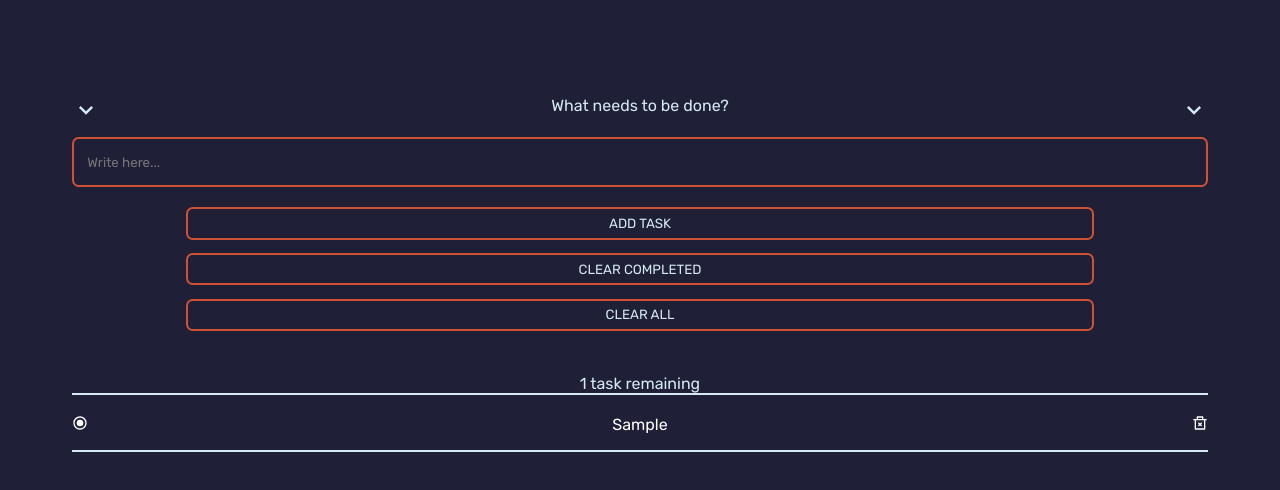
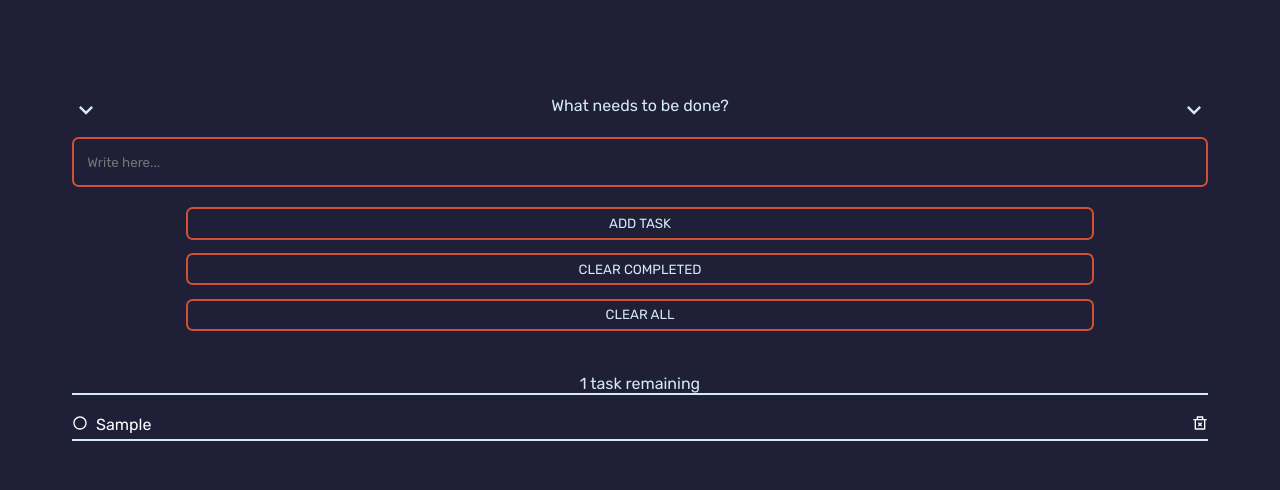
Before and after one commit to wmaKRET/better-todolist, a React (Create React App) app: page / in a window 1280 px wide. Both pictures are taken after typing "Sample" into the empty fields and a click on the button "ADD TASK". Shown: the top 490 px of the page. Built offline with nearby package versions, Linux system fonts and the light colour scheme.

Commit message:
Add functionality where you can toggle if task is completed or not

```diff
--- a/src/components/tasks-list/TasksList.js
+++ b/src/components/tasks-list/TasksList.js
@@ -16,10 +16,23 @@ const List = () => {
         setTasks(prevTasks => [...prevTasks, createTask(inputValue)])
     }
 
+    const toggleCompleted = (taskID) => {
+        setTasks(prevTasks => prevTasks.map(task => {
+            return task.id === taskID
+                ? {...task, isCompleted: !task.isCompleted}
+                : task
+        }))
+    }
+
     return (
         <div className="task-list">
-            <TasksListMenu addTask={addTask} />
-            <TasksListContainer tasks={tasks} />
+            <TasksListMenu
+                addTask={addTask}
+            />
+            <TasksListContainer
+                tasks={tasks}
+                toggleCompleted={toggleCompleted}
+            />
         </div>
     )
 }
--- a/src/components/tasks-list/TasksListContainer.js
+++ b/src/components/tasks-list/TasksListContainer.js
@@ -1,8 +1,12 @@
 import TasksListItem from "./TasksListItem"
 
-const TasksListContainer = ({ tasks }) => {
+const TasksListContainer = ({ tasks, toggleCompleted }) => {
     const taskElements = tasks.map(item => (
-        <TasksListItem key={item.id} task={item}/>
+        <TasksListItem
+            key={item.id}
+            task={item}
+            toggleCompleted={toggleCompleted}
+        />
     ))
 
     return (
--- a/src/components/tasks-list/TasksListItem.js
+++ b/src/components/tasks-list/TasksListItem.js
@@ -7,15 +7,24 @@ import {
     RiDeleteBin2Fill
 } from "react-icons/ri"
 
-const TasksListItem = ({ task }) => {
+const TasksListItem = ({ task, toggleCompleted }) => {
+    const isTaskCompletedIcon = () => task.isCompleted
+        ? <MdOutlineRadioButtonChecked />
+        : <MdOutlineRadioButtonUnchecked />
+
     return (
-        <div className="task-list__list-item">
-            {
-                task.isCompleted
-                    ? <MdOutlineRadioButtonUnchecked />
-                    : <MdOutlineRadioButtonChecked />
-            }
-            <p>{task.value}</p>
+        <div
+            className={task.isCompleted
+                            ? "task-list__list-item task-list__list-item-completed"
+                            : "task-list__list-item"
+        }>
+            <div
+                className="task-list__list-item-radiobtn"
+                onClick={() => toggleCompleted(task.id)}
+            >
+                {isTaskCompletedIcon()}
+            </div>
+            <p className={task.isCompleted ? 'completed-task' : ''}>{task.value}</p>
             <RiDeleteBin2Line />
         </div>
     )
--- a/src/scss/_variables.scss
+++ b/src/scss/_variables.scss
@@ -5,6 +5,7 @@ $background-light: #2c2c6c;
 $color: rgb(206, 82, 51);
 $white: #fff;
 $light: rgb(213, 235, 243);
+$gray: rgb(143, 161, 168);
 
 /* --- // --- // TRANSITIONS // --- // --- */
 
--- a/src/scss/components/_tasksList.scss
+++ b/src/scss/components/_tasksList.scss
@@ -46,11 +46,30 @@
         }
 
         &-item {
-            padding: 1em 0;
+            padding: 1em 0 0.25em 0;
             display: flex;
             justify-content: space-between;
             color: white;
             border-bottom: 2px solid $light;
+            transition: $transition;
+
+            &-radiobtn {
+                cursor: pointer;
+            }
+
+            & p {
+                margin-left: 0.5em;
+                flex: 1 1;
+            }
+
+            &-completed {
+                color: $gray;
+                border-bottom: 2px solid $gray;
+            }
+
+            & .completed-task {
+                text-decoration: line-through;
+            }
         }
     }
 }
```
